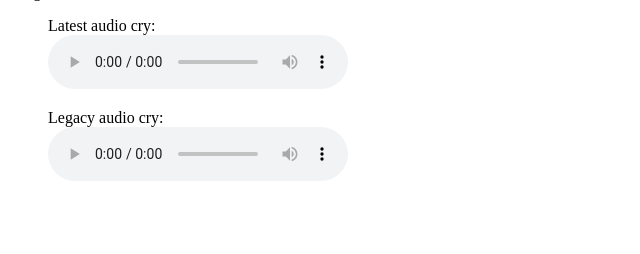
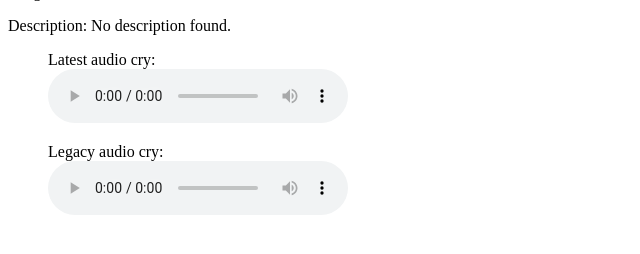
Before and after one commit to Daojim/pokedex, a Flask app: page /pokemon/1 in a window 1280 px wide. Shown: the part 166-420 px from the top of the page, without its empty margins (0-640 px from the left). Run offline with Flask 3, Linux system fonts and the light colour scheme; data that the repository does not hold is empty.

Commit message:
Add description to pokemon.html

```diff
--- a/templates/pokemon.html
+++ b/templates/pokemon.html
@@ -13,7 +13,7 @@
     <p>Type: {{poke_type}}</p>
     <p>Height: {{height}}</p>
     <p>Weight: {{weight}}</p>
-
+    <p>Description: {{description}}</p>
     <figure>
       <figcaption>Latest audio cry:</figcaption>
       <audio controls>
```
